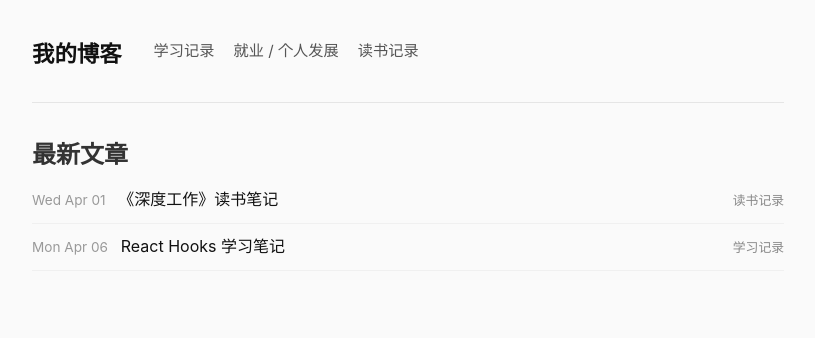
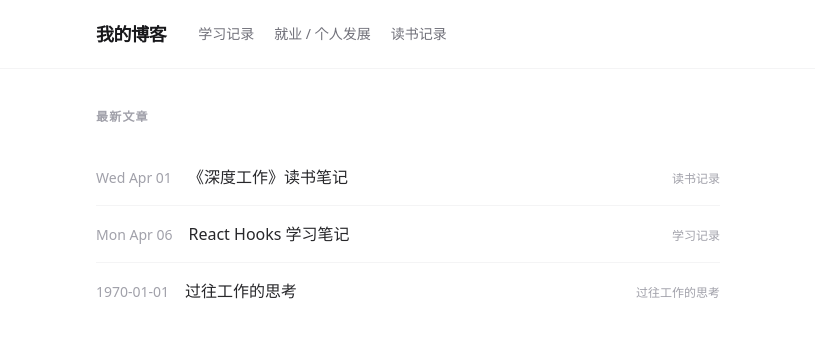
Before and after one commit to sissi1125/myBlog, a Next.js app: page / in a window 1280 px wide. Shown: the top 338 px of the page, without its empty margins (232-1047 px from the left). Built offline with nearby package versions, Linux system fonts and the light colour scheme.

Commit message:
update css

```diff
--- /dev/null
+++ b/components/Layout.tsx
@@ -0,0 +1,30 @@
+import Link from 'next/link'
+import { CATEGORIES } from '../lib/posts'
+
+export default function Layout({ children }: { children: React.ReactNode }) {
+  return (
+    <div className="min-h-screen bg-white text-zinc-800">
+      <header className="border-b border-zinc-100">
+        <div className="max-w-2xl mx-auto px-6 py-5 flex items-center gap-8">
+          <Link href="/" className="text-lg font-bold tracking-tight text-zinc-900 hover:text-indigo-500 transition-colors">
+            我的博客
+          </Link>
+          <nav className="flex gap-5">
+            {CATEGORIES.map(cat => (
+              <Link
+                key={cat.id}
+                href={`/category/${encodeURIComponent(cat.id)}`}
+                className="text-sm text-zinc-500 hover:text-indigo-500 transition-colors"
+              >
+                {cat.label}
+              </Link>
+            ))}
+          </nav>
+        </div>
+      </header>
+      <main className="max-w-2xl mx-auto px-6 py-10">
+        {children}
+      </main>
+    </div>
+  )
+}
--- a/pages/category/[category].tsx
+++ b/pages/category/[category].tsx
@@ -1,39 +1,28 @@
 import Link from 'next/link'
+import Layout from '../../components/Layout'
 import { getAllPostsMeta, CATEGORIES, PostMeta } from '../../lib/posts'
 import type { GetStaticProps, GetStaticPaths } from 'next'
 
-interface Props {
-  category: string
-  label: string
-  posts: PostMeta[]
-}
+interface Props { category: string; label: string; posts: PostMeta[] }
 
 export default function CategoryPage({ label, posts }: Props) {
   return (
-    <div className="container">
-      <header className="site-header">
-        <h1 className="site-title"><Link href="/">我的博客</Link></h1>
-        <nav>
-          {CATEGORIES.map(cat => (
-            <Link key={cat.id} href={`/category/${encodeURIComponent(cat.id)}`}>{cat.label}</Link>
-          ))}
-        </nav>
-      </header>
-      <main>
-        <h2>{label}</h2>
-        <ul className="post-list">
+    <Layout>
+      <h2 className="text-xs font-semibold uppercase tracking-widest text-zinc-400 mb-6">{label}</h2>
+      <ul className="divide-y divide-zinc-100">
         {posts.map(post => (
-            <li key={post.slug}>
-              <span className="post-date">{post.date}</span>
-              <Link href={`/posts/${post.slug}`}>{post.title}</Link>
+          <li key={post.slug} className="py-4 flex items-baseline gap-4">
+            <time className="text-sm text-zinc-400 shrink-0 tabular-nums">{post.date}</time>
+            <Link href={`/posts/${post.slug}`} className="text-zinc-800 hover:text-indigo-500 transition-colors flex-1">
+              {post.title}
+            </Link>
             {post.tags?.map(tag => (
-                <span key={tag} className="tag">{tag}</span>
+              <span key={tag} className="text-xs bg-indigo-50 text-indigo-500 px-2 py-0.5 rounded-full shrink-0">{tag}</span>
             ))}
           </li>
         ))}
       </ul>
-      </main>
-    </div>
+    </Layout>
   )
 }
 
@@ -44,7 +33,11 @@ export const getStaticPaths: GetStaticPaths = async () => ({
 
 export const getStaticProps: GetStaticProps = async ({ params }) => {
   const category = params!.category as string
-  const cat = CATEGORIES.find(c => c.id === category)
-  const posts = getAllPostsMeta().filter(p => p.category === category)
-  return { props: { category, label: cat?.label || category, posts } }
+  return {
+    props: {
+      category,
+      label: CATEGORIES.find(c => c.id === category)?.label || category,
+      posts: getAllPostsMeta().filter(p => p.category === category),
+    },
   }
+}
--- a/pages/index.tsx
+++ b/pages/index.tsx
@@ -1,44 +1,27 @@
 import Link from 'next/link'
-import { getAllPostsMeta, CATEGORIES, PostMeta } from '../lib/posts'
+import Layout from '../components/Layout'
+import { getAllPostsMeta, PostMeta } from '../lib/posts'
 import type { GetStaticProps } from 'next'
 
-interface Props {
-  recentPosts: PostMeta[]
-}
-
-export default function Home({ recentPosts }: Props) {
+export default function Home({ recentPosts }: { recentPosts: PostMeta[] }) {
   return (
-    <div className="container">
-      <header className="site-header">
-        <h1 className="site-title">
-          <Link href="/">我的博客</Link>
-        </h1>
-        <nav>
-          {CATEGORIES.map(cat => (
-            <Link key={cat.id} href={`/category/${encodeURIComponent(cat.id)}`}>
-              {cat.label}
+    <Layout>
+      <h2 className="text-xs font-semibold uppercase tracking-widest text-zinc-400 mb-6">最新文章</h2>
+      <ul className="divide-y divide-zinc-100">
+        {recentPosts.map(post => (
+          <li key={post.slug} className="py-4 flex items-baseline gap-4">
+            <time className="text-sm text-zinc-400 shrink-0 tabular-nums">{post.date}</time>
+            <Link href={`/posts/${post.slug}`} className="text-zinc-800 hover:text-indigo-500 transition-colors flex-1">
+              {post.title}
             </Link>
-          ))}
-        </nav>
-      </header>
-
-      <main>
-        <h2>最新文章</h2>
-        <ul className="post-list">
-          {recentPosts.map(post => (
-            <li key={post.slug}>
-              <span className="post-date">{post.date}</span>
-              <Link href={`/posts/${post.slug}`}>{post.title}</Link>
-              <span className="post-category">{post.category}</span>
-            </li>
-          ))}
-        </ul>
-      </main>
-    </div>
+            <span className="text-xs text-zinc-400 shrink-0">{post.category}</span>
+          </li>
+        ))}
+      </ul>
+    </Layout>
   )
 }
 
-export const getStaticProps: GetStaticProps = async () => {
-  const recentPosts = getAllPostsMeta().slice(0, 10)
-  return { props: { recentPosts } }
-}
+export const getStaticProps: GetStaticProps = async () => ({
+  props: { recentPosts: getAllPostsMeta().slice(0, 10) },
+})
--- /dev/null
+++ b/postcss.config.js
@@ -0,0 +1,6 @@
+module.exports = {
+  plugins: {
+    tailwindcss: {},
+    autoprefixer: {},
+  },
+}
--- /dev/null
+++ b/posts/过往工作的思考.md
@@ -0,0 +1,20 @@
+
+大厂 vs 创业公司
+
+大厂更偏向于螺丝钉，但是更有成就感，压力更大
+
+
+创业公司接触到的技术面很多，例如我这三年，做了sdk这种偏基础建设的，也参与了低代码平台的开发，还有后面微前端的落地，包括中间 后台也接触了一点，对我这种快速学习上手新技术的能力有了很大的提升，但是也仅限于API调用了，没有大的用户量，可能有点纸上谈兵，不会遇到复杂度还有高并发的挑战
+
+
+
+
+工程侧的研发效率低
+飞书里很多模块
+每一个目录下都是一个业务的应用，这么多代码很大
+
+每一个模块都有一个独立的仓库，独立的部署
+
+那么每次切换目录都会刷新整个页面，那如果你要是想要实现这种无切换的效果，就要single-spa或者单页应用把它夹在进来，但是单页应用会有问题是，一次性重新构建打包，显然构建成本会很高，后续难以维护
+
+微前端的话，还是b端核心的解决方案
--- a/styles/globals.css
+++ b/styles/globals.css
@@ -1,91 +1,14 @@
-*, *::before, *::after { box-sizing: border-box; margin: 0; padding: 0; }
+@tailwind base;
+@tailwind components;
+@tailwind utilities;
 
-body {
-  font-family: -apple-system, BlinkMacSystemFont, 'Segoe UI', sans-serif;
-  font-size: 16px;
-  line-height: 1.7;
-  color: #333;
-  background: #fafafa;
+@layer components {
+  .post-content {
+    @apply prose prose-neutral max-w-none;
+    @apply prose-headings:font-semibold;
+    @apply prose-a:text-indigo-500 prose-a:no-underline hover:prose-a:underline;
+    @apply prose-code:before:content-none prose-code:after:content-none;
+    @apply prose-pre:bg-zinc-900 prose-pre:text-zinc-100;
+    @apply prose-blockquote:border-indigo-400 prose-blockquote:bg-indigo-50 prose-blockquote:not-italic;
+  }
 }
-
-.container {
-  max-width: 800px;
-  margin: 0 auto;
-  padding: 0 1.5rem;
-}
-
-/* 顶部导航 */
-.site-header {
-  display: flex;
-  align-items: center;
-  gap: 2rem;
-  padding: 1.5rem 0;
-  border-bottom: 1px solid #e5e5e5;
-  margin-bottom: 2rem;
-}
-.site-title a { font-size: 1.4rem; font-weight: 700; color: #111; text-decoration: none; }
-.site-header nav { display: flex; gap: 1.2rem; }
-.site-header nav a { color: #555; text-decoration: none; font-size: 0.95rem; }
-.site-header nav a:hover { color: #0070f3; }
-
-/* 文章列表 */
-.post-list { list-style: none; }
-.post-list li {
-  display: flex;
-  align-items: baseline;
-  gap: 0.8rem;
-  padding: 0.6rem 0;
-  border-bottom: 1px solid #f0f0f0;
-}
-.post-date { color: #999; font-size: 0.85rem; white-space: nowrap; }
-.post-list a { color: #111; text-decoration: none; flex: 1; }
-.post-list a:hover { color: #0070f3; }
-.post-category { font-size: 0.8rem; color: #888; }
-
-/* 标签 */
-.tag {
-  display: inline-block;
-  background: #f0f4ff;
-  color: #3b5bdb;
-  font-size: 0.75rem;
-  padding: 0.1rem 0.5rem;
-  border-radius: 3px;
-}
-
-/* 文章正文 */
-.post h1 { font-size: 1.8rem; margin-bottom: 0.5rem; }
-.post-meta { display: flex; gap: 0.8rem; align-items: center; color: #888; font-size: 0.9rem; margin-bottom: 2rem; }
-.post-meta a { color: #0070f3; text-decoration: none; }
-
-.post-content h1 { font-size: 1.6rem; margin: 2rem 0 0.8rem; }
-.post-content h2 { font-size: 1.4rem; margin: 1.8rem 0 0.7rem; }
-.post-content h3 { font-size: 1.2rem; margin: 1.5rem 0 0.6rem; }
-.post-content h4 { font-size: 1.05rem; margin: 1.2rem 0 0.5rem; }
-.post-content p { margin-bottom: 1rem; }
-.post-content blockquote {
-  border-left: 4px solid #0070f3;
-  padding: 0.5rem 1rem;
-  margin: 1rem 0;
-  background: #f0f4ff;
-  color: #555;
-}
-.post-content img { max-width: 100%; border-radius: 6px; margin: 1rem 0; }
-.post-content code {
-  background: #f4f4f4;
-  padding: 0.1rem 0.4rem;
-  border-radius: 3px;
-  font-size: 0.9em;
-}
-.post-content pre {
-  background: #1e1e1e;
-  color: #d4d4d4;
-  padding: 1rem;
-  border-radius: 6px;
-  overflow-x: auto;
-  margin: 1rem 0;
-}
-.post-content pre code { background: none; padding: 0; color: inherit; }
-/* Obsidian 高亮 */
-.post-content mark { background: #fff3bf; padding: 0.1rem 0.2rem; border-radius: 2px; }
-
-.back-link { display: inline-block; margin-top: 2rem; color: #0070f3; text-decoration: none; }
--- /dev/null
+++ b/tailwind.config.js
@@ -0,0 +1,13 @@
+/** @type {import('tailwindcss').Config} */
+module.exports = {
+  content: [
+    './pages/**/*.{ts,tsx}',
+    './components/**/*.{ts,tsx}',
+  ],
+  theme: {
+    extend: {},
+  },
+  plugins: [
+    require('@tailwindcss/typography'),
+  ],
+}
```
Also changed, not shown: package.json (+7 -4 lines), pages/posts/[...slug].tsx (+28 -37 lines), 1 other file (tests, documents, lock files or other folders). Lines whose indentation alone changed are shown as unchanged.
